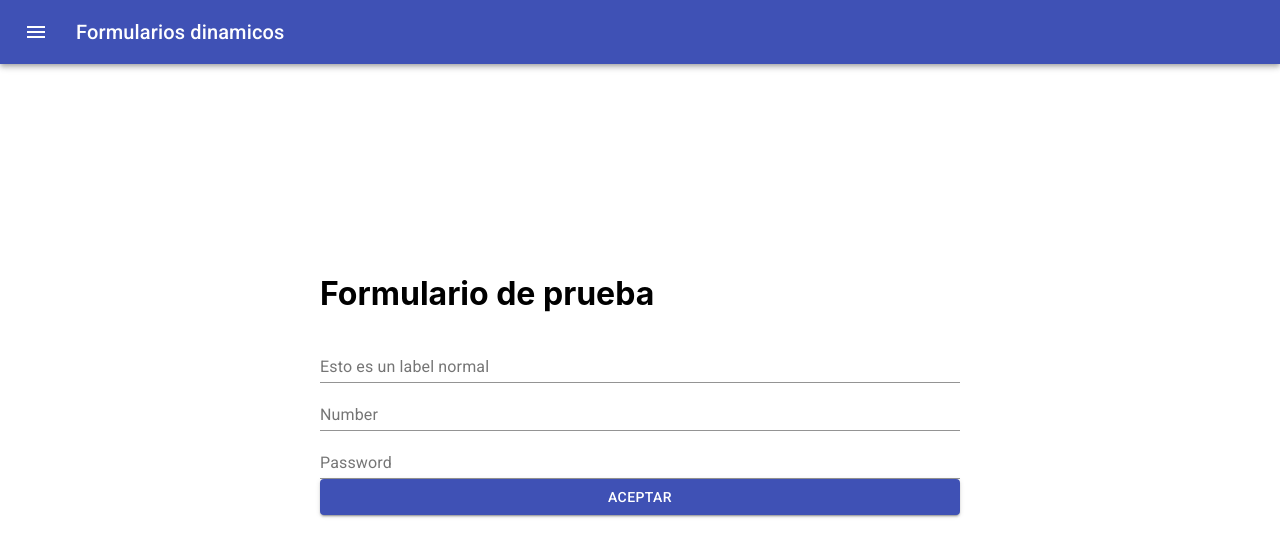
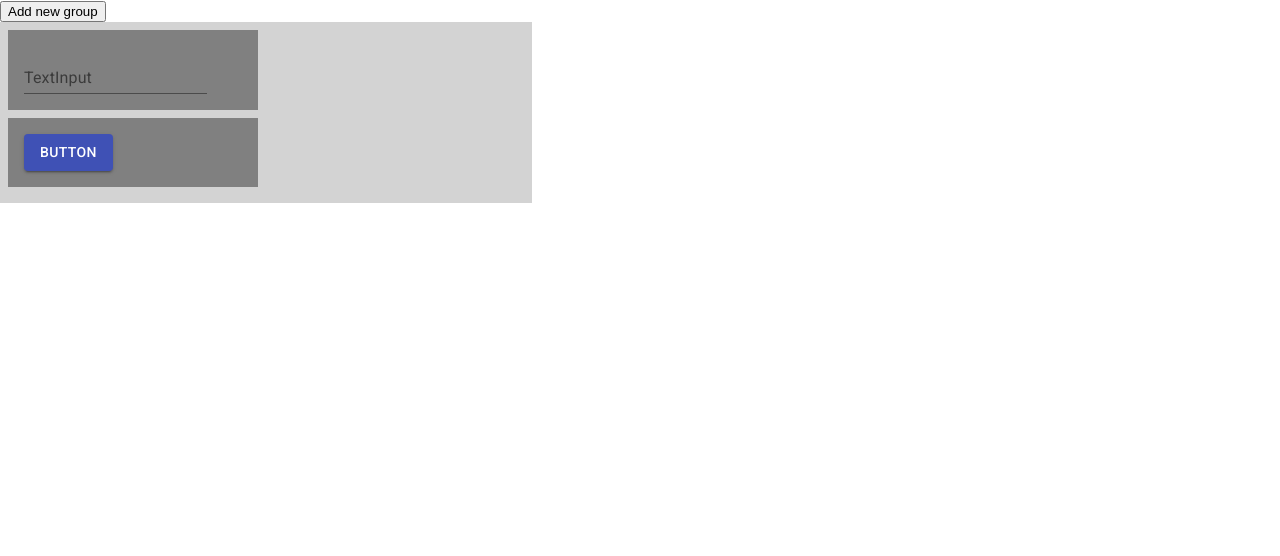
Before and after one commit to AlexisFabianCarranza/Formularios-dinamicos-react, a React (Create React App) app: page / in a window 1280 px wide. Shown: the top 556 px of the page. Built offline with nearby package versions, Linux system fonts and the light colour scheme.

Commit message:
* Primera version de drag and drop

```diff
--- a/package.json
+++ b/package.json
@@ -11,6 +11,7 @@
     "formik": "^2.1.5",
     "js-yaml": "^3.14.0",
     "react": "^16.13.1",
+    "react-beautiful-dnd": "^13.0.0",
     "react-dom": "^16.13.1",
     "react-scripts": "3.4.1"
   },
--- a/src/App.js
+++ b/src/App.js
@@ -1,12 +1,11 @@
 import React from 'react';
 import logo from './logo.svg';
 import './App.css';
-import FormPage from "./pages/FormPage";
+import FormPage from './pages/FormPage';
+import DragAndDrop from './pages/DragAndDrop';
 
 function App() {
-  return (
-    <FormPage />
-  );
+  return <DragAndDrop />;
 }
 
 export default App;
--- a/src/formComponents/TextInput.js
+++ b/src/formComponents/TextInput.js
@@ -8,7 +8,7 @@
       type={configItem.type}
       onChange={handleChange}
       onBlur={handleBlur}
-      value={values[configItem.id]}
+      value={values ? values[configItem.id] : ''}
       name={configItem.id}
     />
   );
--- /dev/null
+++ b/src/helper/supportedComponents.js
@@ -0,0 +1,21 @@
+export default [
+  {
+    type: 'TextInput',
+    id: 'TextInput',
+    componentType: 'Input',
+    configItem: {
+      label: 'TextInput',
+      id: 'prueba',
+      initialState: '',
+    },
+  },
+  {
+    type: 'Button',
+    id: 'Button',
+    componentType: 'Action',
+    configItem: {
+      title: 'Button',
+      action: 'NextTab',
+    },
+  },
+];
--- /dev/null
+++ b/src/pages/DragAndDrop.js
@@ -0,0 +1,138 @@
+import React, {useState} from 'react';
+import {DragDropContext, Droppable, Draggable} from 'react-beautiful-dnd';
+import components from '../helper/supportedComponents';
+import getItem from '../helper/getItem';
+
+// fake data generator
+const getItems = (count, offset = 0) =>
+  Array.from({length: count}, (v, k) => k).map((k) => ({
+    id: `item-${k + offset}-${new Date().getTime()}`,
+    content: `item ${k + offset}`,
+  }));
+
+const reorder = (list, startIndex, endIndex) => {
+  const result = Array.from(list);
+  const [removed] = result.splice(startIndex, 1);
+  result.splice(endIndex, 0, removed);
+
+  return result;
+};
+
+/**
+ * Moves an item from one list to another list.
+ */
+const move = (source, destination, droppableSource, droppableDestination) => {
+  const sourceClone = Array.from(source);
+  const destClone = Array.from(destination);
+  console.log(droppableSource);
+  let selected = sourceClone[droppableSource.index];
+  let clone = Object.assign({}, selected);
+  clone.id = `item-${
+    droppableSource.index + droppableSource.droppableId
+  }-${new Date().getTime()}`;
+
+  destClone.splice(droppableDestination.index, 0, clone);
+
+  const result = {};
+  result[droppableSource.droppableId] = sourceClone;
+  result[droppableDestination.droppableId] = destClone;
+
+  return result;
+};
+const grid = 8;
+
+const getItemStyle = (isDragging, draggableStyle) => ({
+  // some basic styles to make the items look a bit nicer
+  userSelect: 'none',
+  padding: grid * 2,
+  margin: `0 0 ${grid}px 0`,
+
+  // change background colour if dragging
+  background: isDragging ? 'lightgreen' : 'grey',
+
+  // styles we need to apply on draggables
+  ...draggableStyle,
+});
+const getListStyle = (isDraggingOver) => ({
+  background: isDraggingOver ? 'lightblue' : 'lightgrey',
+  padding: grid,
+  width: 250,
+});
+
+function DragAndDrop() {
+  const [state, setState] = useState([components, []]);
+
+  function onDragEnd(result) {
+    const {source, destination} = result;
+
+    // dropped outside the list
+    if (!destination) {
+      return;
+    }
+    const sInd = +source.droppableId;
+    const dInd = +destination.droppableId;
+
+    if (sInd === dInd) {
+      const items = reorder(state[sInd], source.index, destination.index);
+      const newState = [...state];
+      newState[sInd] = items;
+      setState(newState);
+    } else {
+      const result = move(state[sInd], state[dInd], source, destination);
+      const newState = [...state];
+      newState[sInd] = result[sInd];
+      newState[dInd] = result[dInd];
+
+      setState(newState.filter((group) => group.length));
+    }
+  }
+
+  return (
+    <div>
+      <button
+        type="button"
+        onClick={() => {
+          setState([...state, []]);
+        }}>
+        Add new group
+      </button>
+      <div style={{display: 'flex'}}>
+        <DragDropContext onDragEnd={onDragEnd}>
+          {state.map((el, ind) => (
+            <Droppable key={ind} droppableId={`${ind}`}>
+              {(provided, snapshot) => (
+                <div
+                  ref={provided.innerRef}
+                  style={getListStyle(snapshot.isDraggingOver)}
+                  {...provided.droppableProps}>
+                  {el.map((item, index) => (
+                    <Draggable
+                      key={item.id}
+                      draggableId={item.id}
+                      index={index}>
+                      {(provided, snapshot) => (
+                        <div
+                          ref={provided.innerRef}
+                          {...provided.draggableProps}
+                          {...provided.dragHandleProps}
+                          style={getItemStyle(
+                            snapshot.isDragging,
+                            provided.draggableProps.style,
+                          )}>
+                          {getItem(item)}
+                        </div>
+                      )}
+                    </Draggable>
+                  ))}
+                  {provided.placeholder}
+                </div>
+              )}
+            </Droppable>
+          ))}
+        </DragDropContext>
+      </div>
+    </div>
+  );
+}
+
+export default DragAndDrop;
```
Also changed, not shown: src/pages/DragAndDrop1.js (added, +155 -0 lines), 1 other file (tests, documents, lock files or other folders).
